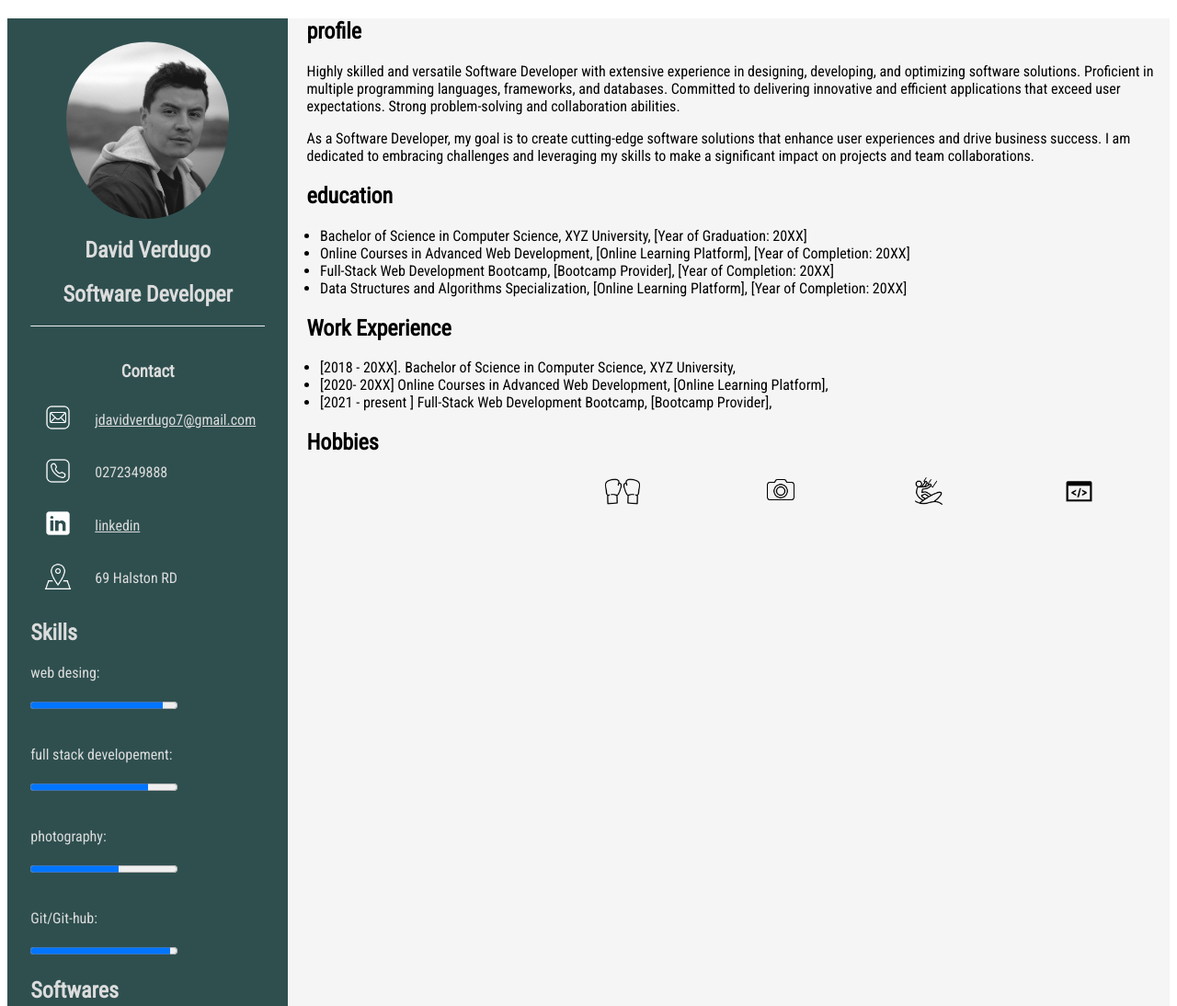
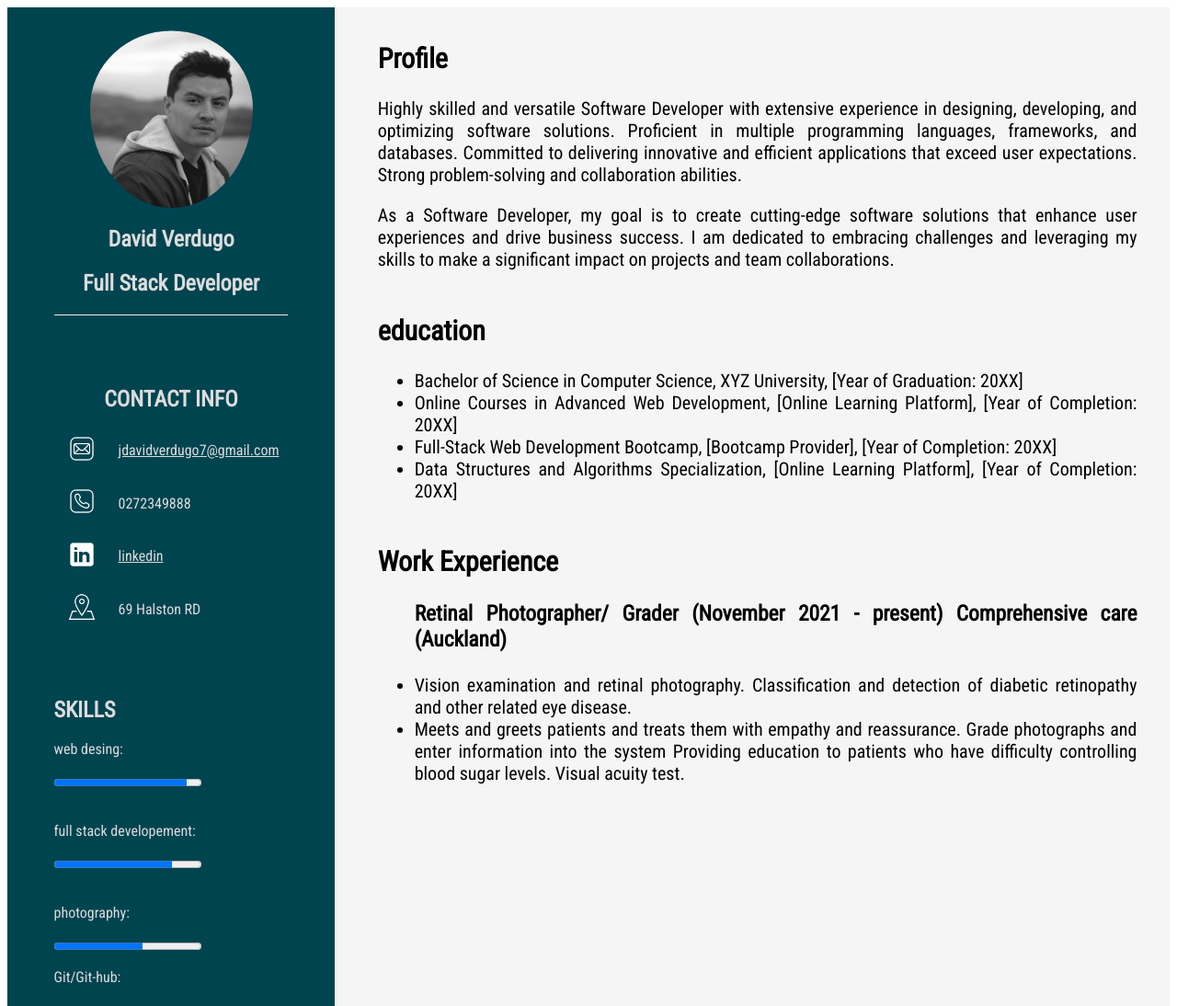
Before and after one commit to DavidVerdugo7/JDCVproject, a plain HTML site: page index.html in a window 1280 px wide. Shown: the top 1094 px of the page at 92% size. Drawn offline with Linux system fonts and the light colour scheme; files that its build step writes are made by us from their sources; files whose address does not match are found by name.

Commit message:
some changes, still work to do and my real content

```diff
--- a/index.html
+++ b/index.html
@@ -20,11 +20,11 @@
         />
         <div class="namebox">
           <h1>David Verdugo</h1>
-          <h2>Software Developer</h2>
+          <h2>Full Stack Developer</h2>
         </div>
         <hr class="separator" />
         <nav>
-          <div class="contact"><h3>Contact</h3></div>
+          <div><h2 class="contact">CONTACT INFO</h2></div>
 
           <div class="contactmail">
             <div class="icon-container">
@@ -83,7 +83,7 @@
 
         <!--section skills-->
         <div>
-          <h2>Skills</h2>
+          <h2 class="h2skills">SKILLS</h2>
         </div>
 
         <div class="skillbox">
@@ -106,8 +106,6 @@
               <progress value="60" max="100">70 %</progress>
             </div>
 
-            <br />
-
             <div>
               <p>Git/Git-hub:</p>
               <progress value="95" max="100">70 %</progress>
@@ -117,7 +115,7 @@
 
         <!--section softwares-->
         <div>
-          <h2>Softwares</h2>
+          <h2 class="h2softwares">SOFTWARES</h2>
         </div>
 
         <div class="softwarbox">
@@ -150,9 +148,9 @@
         </div>
       </section>
       <!--section name and profile-->
-      <section class="sectionname">
+      <section class="sectionbox">
         <article class="articlesection">
-          <div><h2>profile</h2></div>
+          <div class="h2profile"><h2>Profile</h2></div>
           <p>
             Highly skilled and versatile Software Developer with extensive
             experience in designing, developing, and optimizing software
@@ -173,7 +171,7 @@
           </div>
           <!--education section -->
 
-          <div><h2>education</h2></div>
+          <div class="h2profile"><h2>education</h2></div>
           <div>
             <ul>
               <li>
@@ -196,27 +194,29 @@
             </ul>
           </div>
           <!--work experience section-->
-          <div><h2>Work Experience</h2></div>
+          <div class="h2profile"><h2>Work Experience</h2></div>
           <div>
             <ul>
+              <h3>
+                Retinal Photographer/ Grader (November 2021 - present)
+                Comprehensive care (Auckland)
+              </h3>
+
               <li>
-                [2018 - 20XX]. Bachelor of Science in Computer Science, XYZ
-                University,
+                Vision examination and retinal photography. Classification and
+                detection of diabetic retinopathy and other related eye disease.
               </li>
               <li>
-                [2020- 20XX] Online Courses in Advanced Web Development, [Online
-                Learning Platform],
-              </li>
-
-              <li>
-                [2021 - present ] Full-Stack Web Development Bootcamp, [Bootcamp
-                Provider],
+                Meets and greets patients and treats them with empathy and
+                reassurance. Grade photographs and enter information into the
+                system Providing education to patients who have difficulty
+                controlling blood sugar levels. Visual acuity test.
               </li>
             </ul>
           </div>
-
+        </article>
         <!--secion Hobbies-->
-          <h2>Hobbies</h2>
+        <h2 class="h2hobbies">Hobbies</h2>
         <div class="hobbiesbox">
           <div>
             <img
@@ -250,11 +250,10 @@
             />
           </div>
         </div>
-        </article>
       </section>
+    </main>
     <div id="footer">
-        <footer>&copy; J.David verdugo</footer>
+      <footer>&copy; J.David verdugo - 2023</footer>
     </div>
-    </main>
   </body>
 </html>
--- a/style.css
+++ b/style.css
@@ -9,12 +9,12 @@
 /*contact aside section*/
 .aside {
   color: gainsboro;
-  background-color: darkslategray;
-  float: left;
+  background-color: #004450;
   margin-right: 20px;
-  padding-left: 2%;
-  padding-right: 2%;
+  padding-left: 4%;
+  padding-right: 4%;
   margin-bottom: 20px;
+  flex: 30%;
 }
 
 .jdimg {
@@ -33,7 +33,7 @@
 }
 .contact {
   text-align: center;
-  margin-top: 15%;
+  margin-top: 30%;
 }
 .separator {
   border-top: 0px solid #ccc;
@@ -71,14 +71,39 @@
   color: #96b8ffee; /* Cambio de color al pasar el cursor por encima */
 }
 
+.h2softwares {
+  margin-top: 70px;
+}
+.h2skills {
+  margin-top: 70px;
+}
+/*article section profile, work experience*/
+.main {
+  display: flex;
+}
+.articlesection {
+  height: 1250px;
+  padding-top: 10px;
+  padding-left: 3%;
+  padding-right: 4%;
+  text-align: justify;
+  font-size: 20px;
+  flex: 70%;
+  margin-bottom: 180px;
+}
+.h2profile {
+  padding-top: 3px;
+}
+
 /*Hobbies section*/
 
 .hobbiesbox {
   display: flex; /* Para alinear los íconos en una fila */
   justify-content: space-between; /* justificar el contenidocon espacio entre los íconos */
   align-items: center;
-  margin-right: 60px;
-  margin-left: 350px;
+  margin-right: 20%;
+  margin-left: 3%;
+  margin-bottom: 5%;
 }
 .hobbieimg {
   width: 60%;
@@ -93,15 +118,18 @@
 .softwarbox {
   margin-bottom: 50px;
 }
-/*article section profile, work experience*/
-.articlesection {
-  height: 1445px;
-  margin-left: 300px;
+
+.h2hobbies {
+  margin-left: 3%;
 }
-
 /*footer*/
 
 #footer {
   font-size: 70%;
   text-align: right;
 }
+@media screen and (max-width: 700px) {
+  .main {
+    flex-direction: column;
+  }
+}
```
Lines whose indentation alone changed are shown as unchanged.
